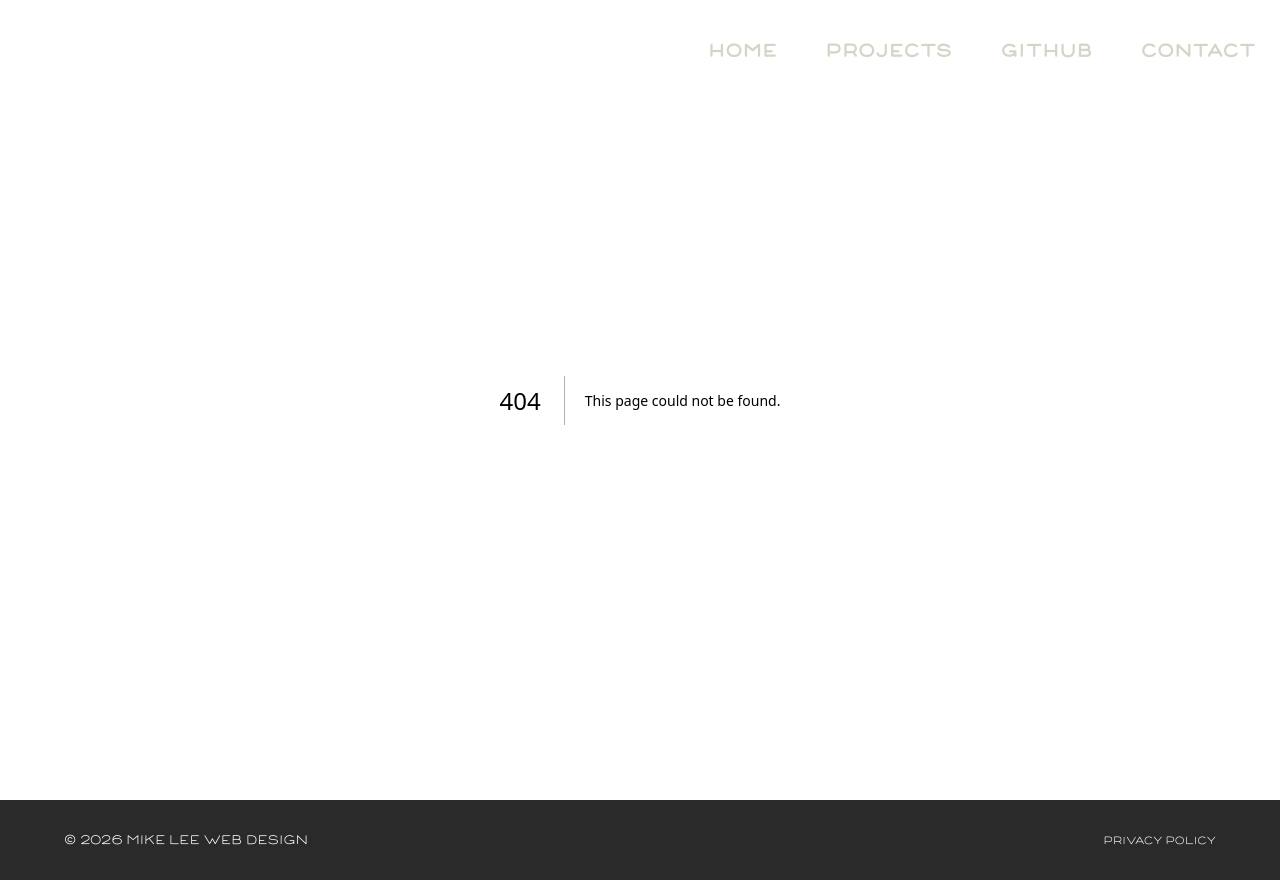
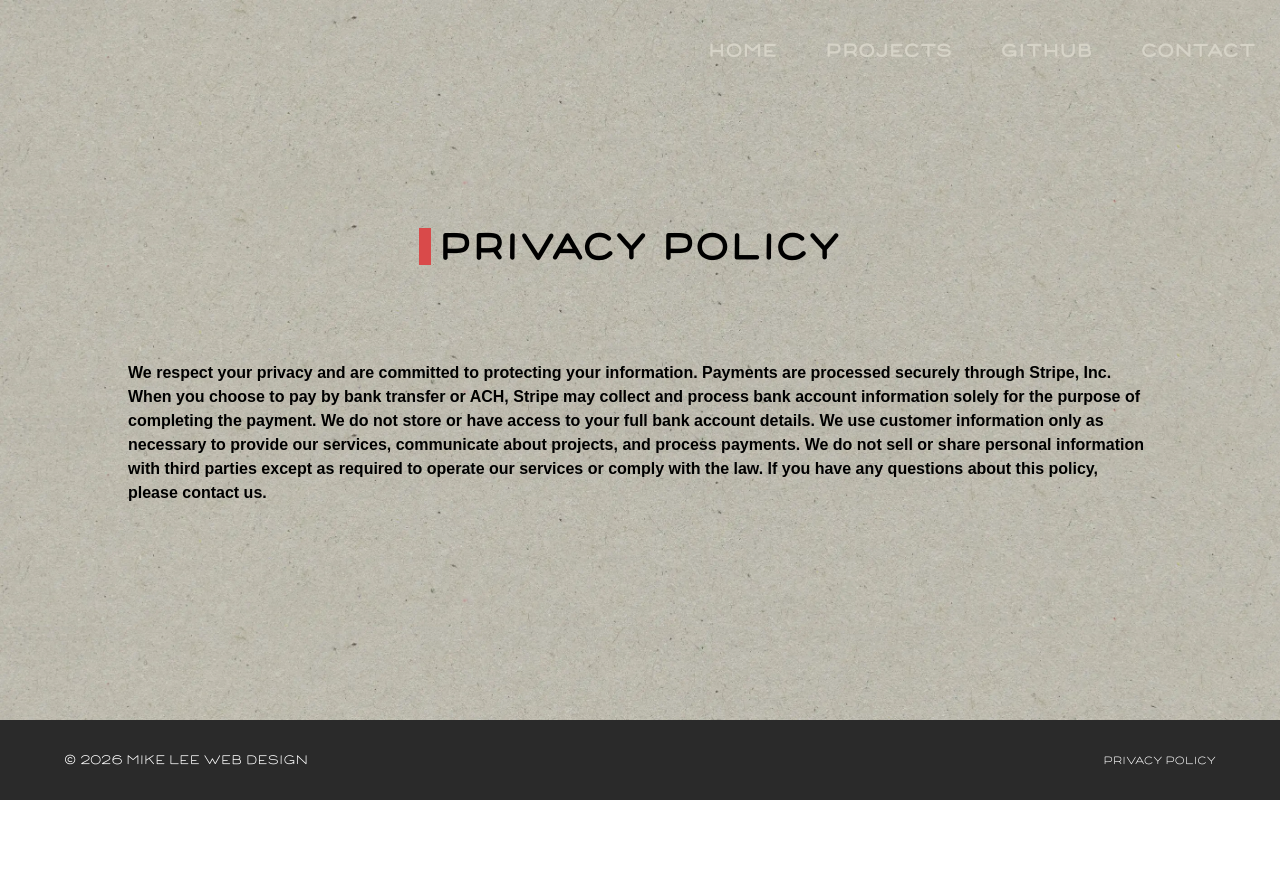
Before and after one commit to mikelee/portfolio-next, a Next.js app: page /privacy-policy in a window 1280 px wide. Before the commit this address had no page. After the commit the page ends 800 px from the top, so only its background shows below. Built offline with nearby package versions, Linux system fonts and the light colour scheme.

Commit message:
Create /privacy-policy page

```diff
--- /dev/null
+++ b/pages/privacy-policy.module.scss
@@ -0,0 +1,40 @@
+.privacyPolicy {
+    min-height: calc(100vh - 80px);
+    padding: 128px 32px;
+    display: flex;
+    flex-direction: column;
+    align-items: center;
+    gap: 96px;
+
+    &::after {
+        content: '';
+        position: absolute;
+        top: 0;
+        left: 0;
+        bottom: 0;
+        right: 0;
+        z-index: -1;
+        background-color: rgba(black, .15);
+    }
+
+    h1, p {
+        margin: 0;
+    }
+
+    h1 {
+        @include titleBlock;
+    }
+
+    p {
+        font-family: Arial, Helvetica, sans-serif;
+        font-weight: 600;
+        line-height: 1.5;
+    }
+}
+
+@media screen and (min-width: 721px) {
+    .privacyPolicy {
+        padding: 128px;
+        padding-top: calc(128px + $nav-height-normal);
+    }
+}
--- /dev/null
+++ b/pages/privacy-policy.tsx
@@ -0,0 +1,23 @@
+import Head from 'next/head';
+
+import type { NextPage } from 'next';
+
+import styles from './privacy-policy.module.scss';
+
+const PrivacyPolicy: NextPage = () => {
+    return (
+        <>
+            <Head>
+                <title>Mike Lee | Privacy Policy</title>
+                <meta name='description' content='My privacy policy takes my clients privacy seriously.' />
+                <meta name='viewport' content='width=device-width, initial-scale=1.0, interactive-widget=resizes-content' />
+            </Head>
+            <div className={styles['privacyPolicy']}>
+                <h1>Privacy Policy</h1>
+                <p>We respect your privacy and are committed to protecting your information. Payments are processed securely through Stripe, Inc. When you choose to pay by bank transfer or ACH, Stripe may collect and process bank account information solely for the purpose of completing the payment. We do not store or have access to your full bank account details. We use customer information only as necessary to provide our services, communicate about projects, and process payments. We do not sell or share personal information with third parties except as required to operate our services or comply with the law. If you have any questions about this policy, please contact us.</p>
+            </div>
+        </>
+    );
+}
+
+export default PrivacyPolicy;
```
